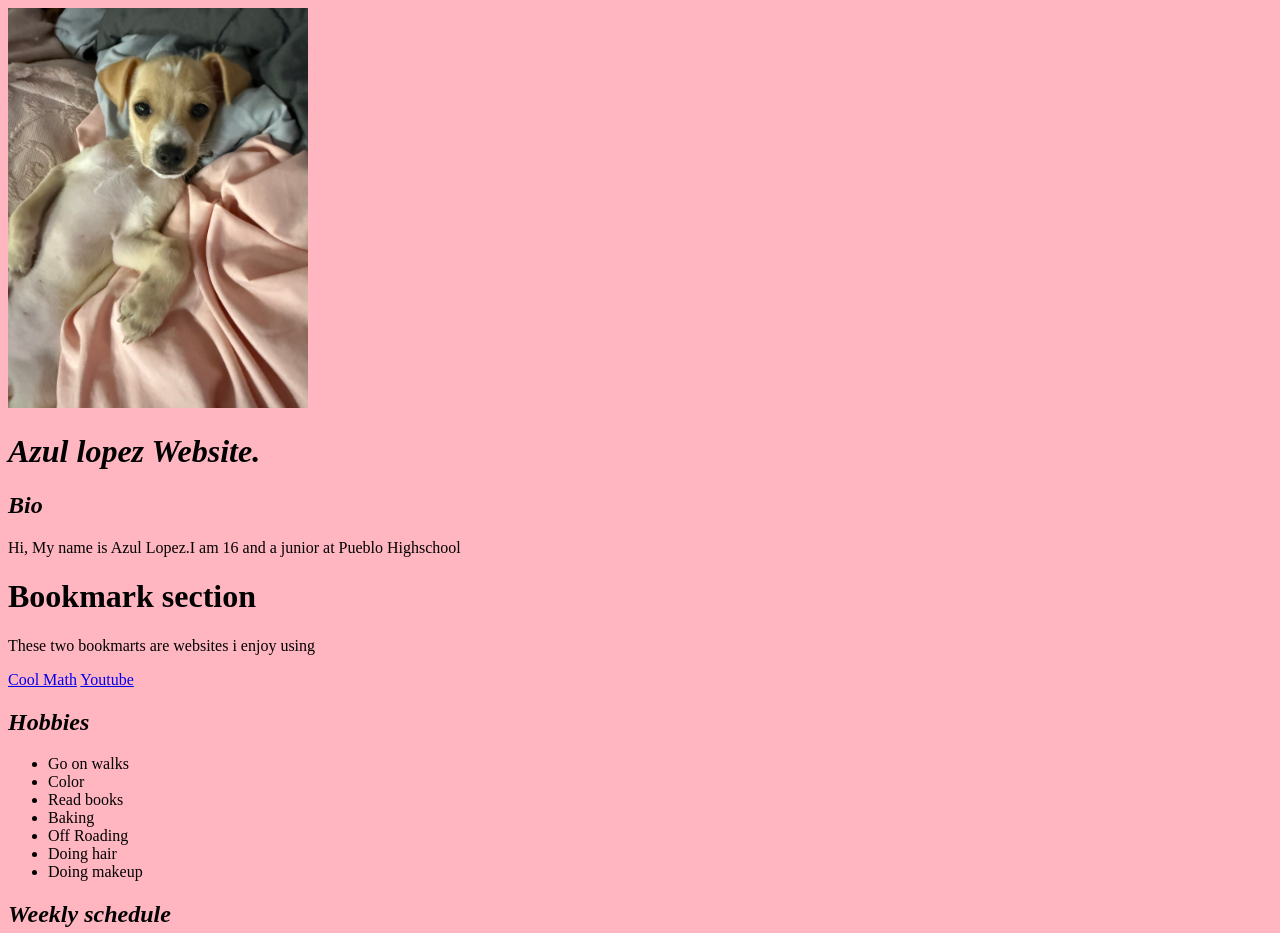
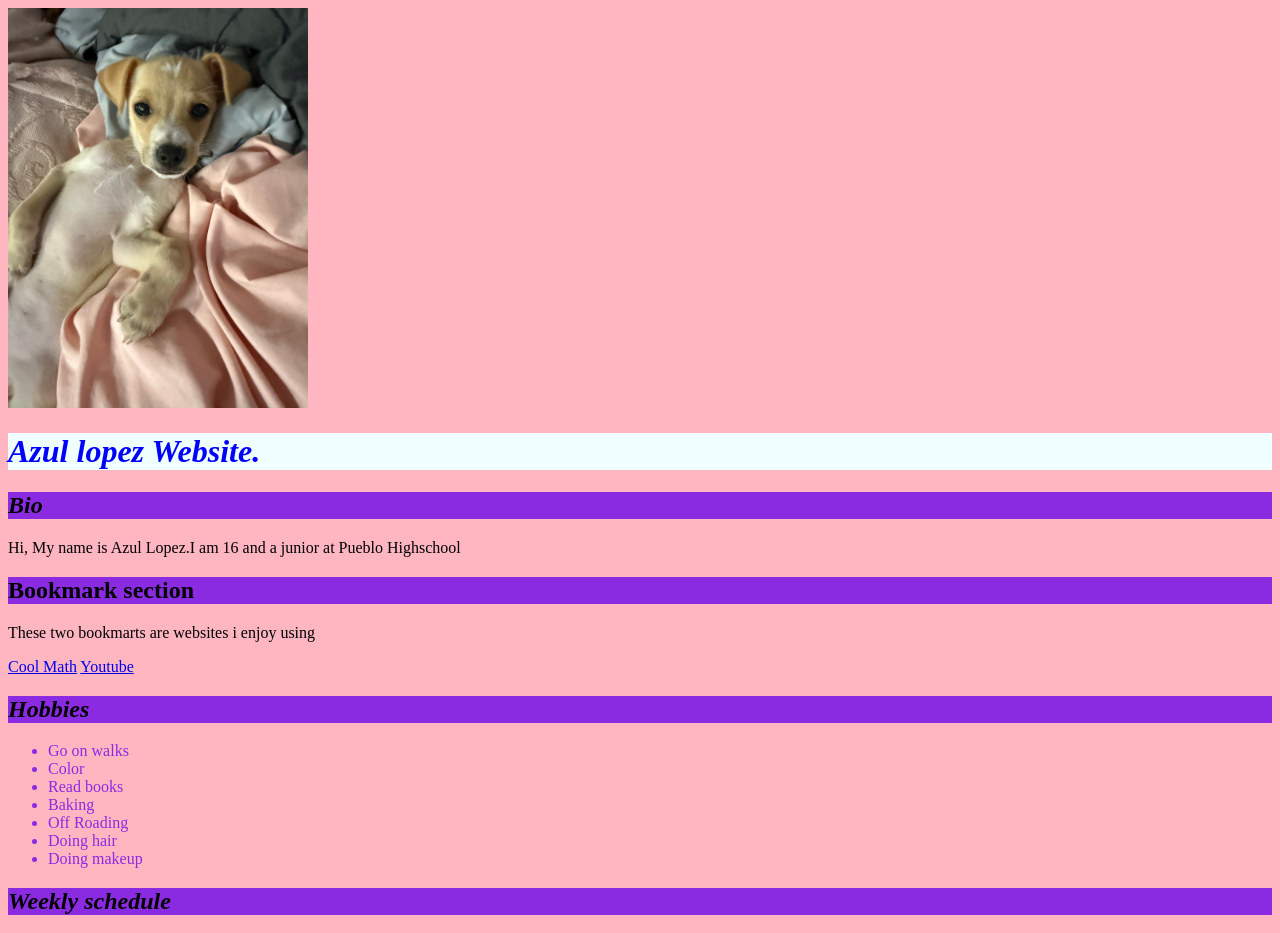
Before and after one commit to 0813266046-cloud/personal-website-project, a plain HTML site: page index.html in a window 1280 px wide. Shown: the top 933 px of the page. Drawn offline with Linux system fonts and the light colour scheme.

Commit message:
not done

```diff
--- a/index.html
+++ b/index.html
@@ -8,6 +8,18 @@
         body {
             background-color: lightpink;
         }
+        h1 {
+            background-color: azure;
+        }
+        h2{
+            background-color: blueviolet;
+        }
+        h1{
+            color: blue;
+        }
+        ul{
+            color: blueviolet;
+        }
     </style>
 </head>
 <body>
@@ -15,7 +27,7 @@
     <i><h1>Azul lopez Website.</i></h1>
     <i><h2> Bio</i></h2>
     <p>Hi, My name is Azul Lopez.I am 16 and a junior at Pueblo Highschool</p>
-     <h1>Bookmark section </h1>
+     <h2>Bookmark section </h2>
      <p>These two bookmarts are websites i enjoy using</p>
      <a href="https://www.coolmathgames.com/">Cool Math</a>
      <a href="https://www.youtube.com/">Youtube</a>
```
